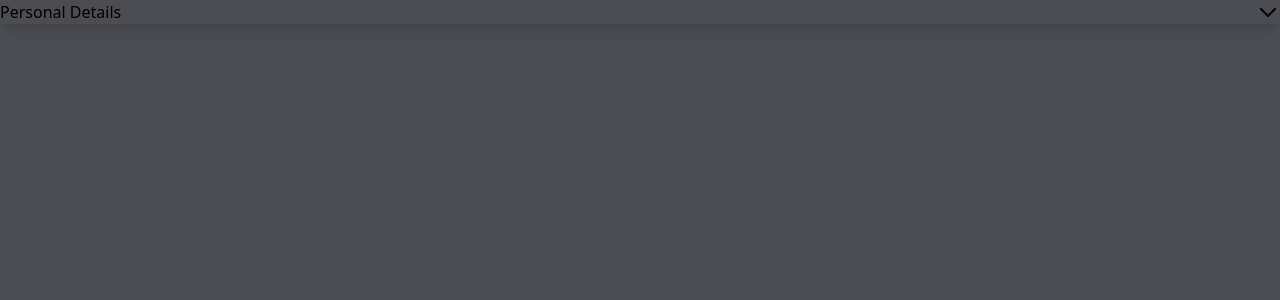
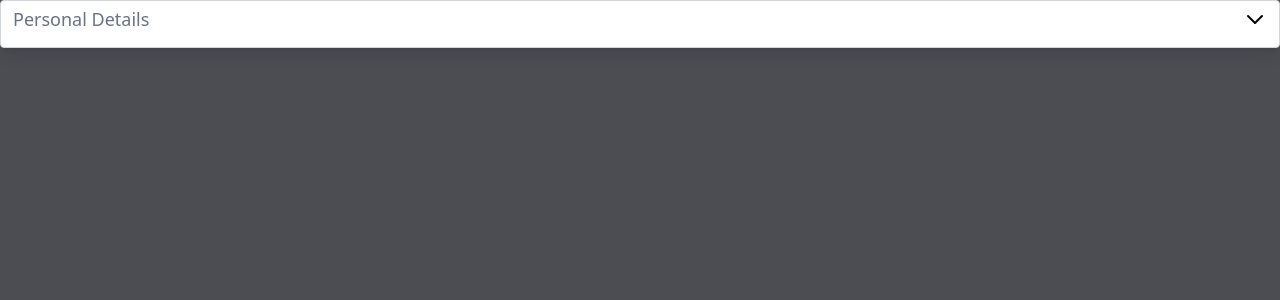
Before and after one commit to Khaspper/odin-CV, a React (Vite) app: page / in a window 1280 px wide. Shown: the top 300 px of the page. Built offline with nearby package versions, Linux system fonts and the light colour scheme.

Commit message:
chore: animate the drop down menu

```diff
--- a/src/components/DropDown.tsx
+++ b/src/components/DropDown.tsx
@@ -17,16 +17,16 @@ export default function DropDownMenu({ title }: DropDownProps) {
   return (
     <>
       <section
-        className={`flex justify-between shadow-lg hover:cursor-pointer drop-down ${
-          showDropDown ? "flex-col" : ""
-        } `}
+        className={`flex flex-col shadow-lg hover:cursor-pointer border border-gray-300 bg-white text-gray-500 text-lg px-3 py-1 rounded transition-all duration-200 overflow-hidden ${
+          showDropDown ? "h-32" : "h-12"
+        }`}
         onClick={handleChange}
       >
-        <div className="grow flex justify-between">
-          <h2 className="hover:cursor-text grow-0">{title}</h2>
+        <div className="flex justify-between items-center">
+          <h2 className="hover:cursor-text">{title}</h2>
           <svg
-            className={`w-6 h-6 text-black justify-self-end transition duration-300 ease-in-out ${
-              showDropDown ? "-rotate-180" : "-rotate-360"
+            className={`w-6 h-6 text-black transition-transform duration-300 ease-in-out ${
+              showDropDown ? "rotate-180" : "rotate-0"
             }`}
             aria-hidden="true"
             xmlns="http://www.w3.org/2000/svg"
@@ -44,11 +44,16 @@ export default function DropDownMenu({ title }: DropDownProps) {
             />
           </svg>
         </div>
-        {/* {showDropDown && (
-          <div className="overflow-hidden transition-all duration-200 drop-down">
-            Yo what's up gang!!!
-          </div>
-        )} */}
+        <div
+          className={`rounded-lg p-3 mt-2 shadow-md transition-all duration-200 ${
+            showDropDown
+              ? "opacity-100 scale-y-100"
+              : "opacity-0 scale-y-0 pointer-events-none"
+          } origin-top`}
+          style={{ transitionProperty: "opacity, transform" }}
+        >
+          <p>Yo what's up gang!!!</p>
+        </div>
       </section>
     </>
   );
```
